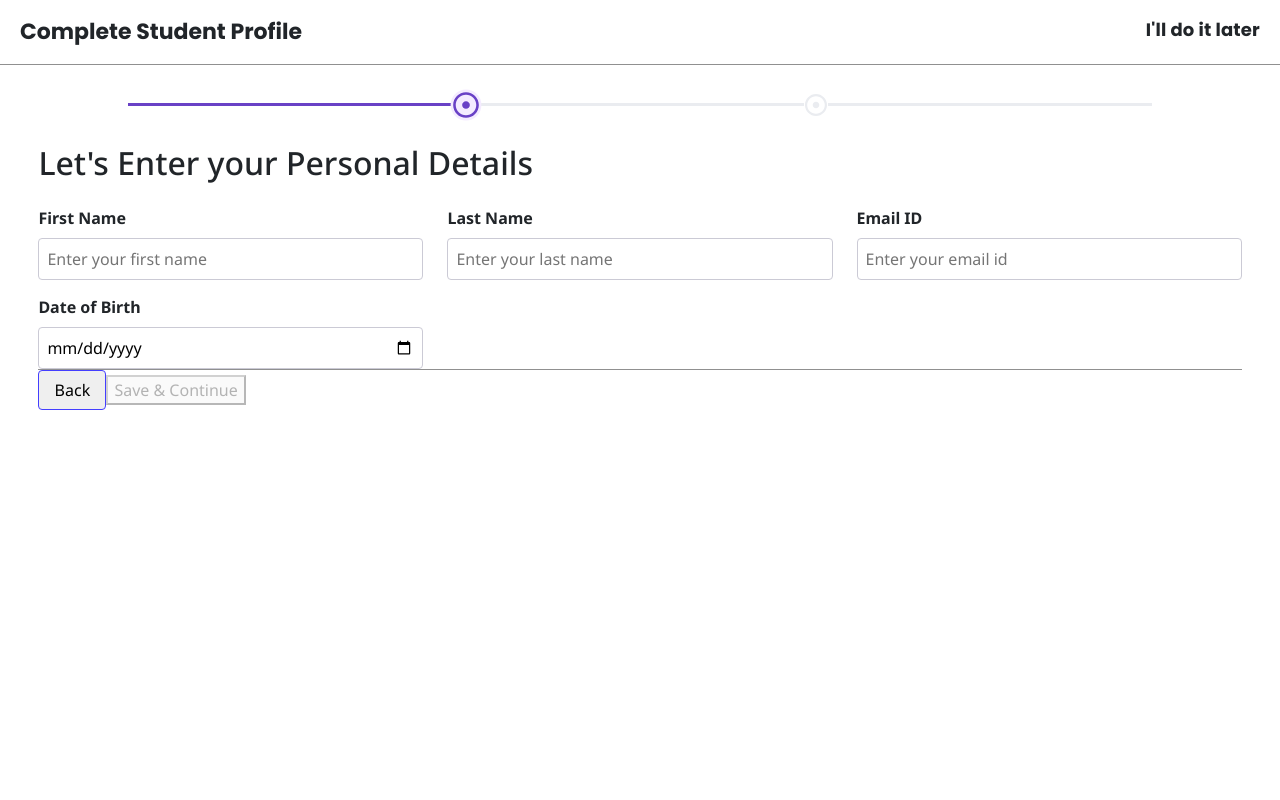
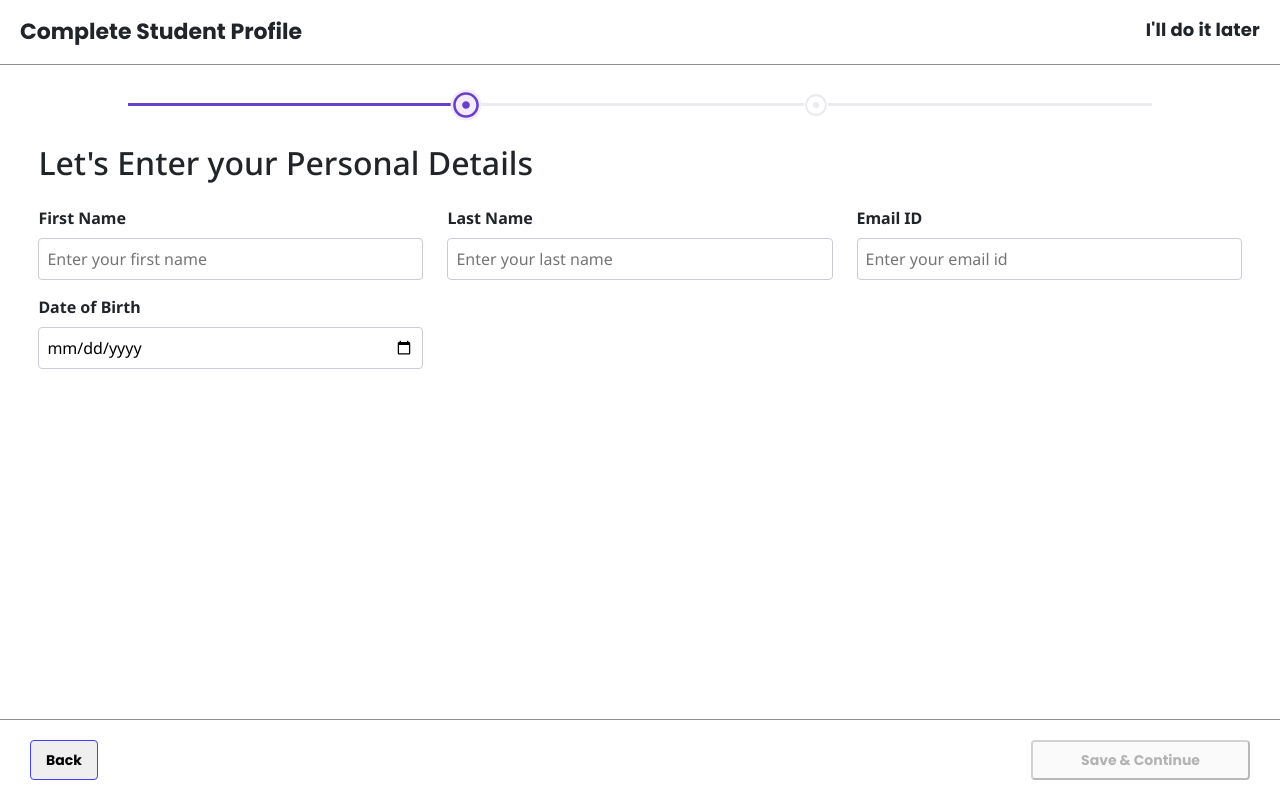
Before and after one commit to geetikajhanji11/form, a React (Create React App) app: page / in a window 1280 px wide. Built offline with nearby package versions, Linux system fonts and the light colour scheme.

Commit message:
UI improve

```diff
--- a/src/components/AddressInfoForm.css
+++ b/src/components/AddressInfoForm.css
@@ -30,3 +30,74 @@
     font-size: 14px;
     margin-top: 5px;
 }
+
+
+
+.footer {
+    position: fixed;
+    bottom: 0;
+    left: 0;
+    width: 100%;
+    background-color: #fff; /* You can adjust the background color as needed */
+    padding: 20px 0; /* Adjust padding as needed */
+}
+
+.actions {
+    padding-top: 20px;
+    display: flex;
+    justify-content: space-between;
+}
+
+.save-and-continue-button {
+
+    margin-right: 30px;
+    justify-self:left;
+    width: Fill (219px);
+    height: Fill (40px);
+    padding: 10px, 16px, 10px, 16px;
+    border-radius: 4px;
+    gap: 8px;
+
+    font-family: Poppins;
+    font-size: 14px;
+    font-weight: 600;
+    line-height: 20px;
+    letter-spacing: 0em;
+    text-align: center;
+
+    padding: 0px;
+    gap: 8px;
+
+    width: 219px;
+    height: 40px;
+
+    border-radius: 4px;
+}
+
+.back-button {
+
+    font-family: Poppins;
+    font-size: 14px;
+    font-weight: 600;
+    line-height: 20px;
+    letter-spacing: 0em;
+    text-align: center;
+
+
+        box-sizing: border-box;
+        padding: 0px;
+        gap: 8px;
+        margin-left: 30px;
+        width: 68px;
+        height: 40px;
+
+        /* Primary/500 */
+        border: 1px solid #443EFF;
+        border-radius: 4px;
+
+        /* Inside auto layout */
+        flex: none;
+        order: 0;
+        flex-grow: 0;
+
+    }
--- a/src/components/AddressInfoForm.js
+++ b/src/components/AddressInfoForm.js
@@ -2,6 +2,7 @@ import React, { useState, useEffect } from 'react';
 import { useNavigate } from 'react-router-dom';
 import { useFormData } from '../FormDataContext';
 import './AddressInfoForm.css';
+import SingleLine from './SingleLine';
 
 const AddressInfoForm = () => {
   const navigate = useNavigate();
@@ -163,10 +164,14 @@ const AddressInfoForm = () => {
         </div>
       </div>
 
-      <div className='actions'>
-        <button onClick={handleBack}>Back</button>
-        <button disabled={!isButtonEnabled} onClick={handleNext}>Finish</button>
+      <div className='footer'>
+        <SingleLine />
+        <div className='actions'>
+          <button  className='back-button' onClick={handleBack}>Back</button>
+          <button  className='save-and-continue-button' disabled={!isButtonEnabled} onClick={handleNext}>Finish</button>
+        </div>
       </div>
+
     </div>
   );
 };
--- a/src/components/PersonalInfoForm.css
+++ b/src/components/PersonalInfoForm.css
@@ -5,26 +5,7 @@
     padding-right: 3%;
 }
 
-.back-button {
 
-    box-sizing: border-box;
-    padding: 0px;
-    gap: 8px;
-
-    margin: 0 auto;
-    width: 68px;
-    height: 40px;
-
-    /* Primary/500 */
-    border: 1px solid #443EFF;
-    border-radius: 4px;
-
-    /* Inside auto layout */
-    flex: none;
-    order: 0;
-    flex-grow: 0;
-
-}
 
 
 
@@ -61,3 +42,73 @@ label {
     text-align: left;
     color: #BA3B3B;
 }
+
+
+.footer {
+    position: fixed;
+    bottom: 0;
+    left: 0;
+    width: 100%;
+    background-color: #fff; /* You can adjust the background color as needed */
+    padding: 20px 0; /* Adjust padding as needed */
+}
+
+.actions {
+    padding-top: 20px;
+    display: flex;
+    justify-content: space-between;
+}
+
+.save-and-continue-button {
+
+    margin-right: 30px;
+    justify-self:left;
+    width: Fill (219px);
+    height: Fill (40px);
+    padding: 10px, 16px, 10px, 16px;
+    border-radius: 4px;
+    gap: 8px;
+
+    font-family: Poppins;
+    font-size: 14px;
+    font-weight: 600;
+    line-height: 20px;
+    letter-spacing: 0em;
+    text-align: center;
+
+    padding: 0px;
+    gap: 8px;
+
+    width: 219px;
+    height: 40px;
+
+    border-radius: 4px;
+}
+
+.back-button {
+
+    font-family: Poppins;
+    font-size: 14px;
+    font-weight: 600;
+    line-height: 20px;
+    letter-spacing: 0em;
+    text-align: center;
+
+
+        box-sizing: border-box;
+        padding: 0px;
+        gap: 8px;
+        margin-left: 30px;
+        width: 68px;
+        height: 40px;
+
+        /* Primary/500 */
+        border: 1px solid #443EFF;
+        border-radius: 4px;
+
+        /* Inside auto layout */
+        flex: none;
+        order: 0;
+        flex-grow: 0;
+
+    }
--- a/src/components/PersonalInfoForm.js
+++ b/src/components/PersonalInfoForm.js
@@ -170,11 +170,14 @@ const PersonalInfoForm = () => {
         </div>
       </div>
 
-      <SingleLine />
-      <div className='actions'>
-        <button className='back-button' onClick={handleBack}>Back</button>
-        <button disabled={!isButtonEnabled} onClick={handleNext}>Save & Continue</button>
+      <div className='footer'>
+        <SingleLine />
+        <div className='actions'>
+          <button className='back-button' onClick={handleBack}>Back</button>
+          <button className='save-and-continue-button' disabled={!isButtonEnabled} onClick={handleNext}>Save & Continue</button>
+        </div>
       </div>
+
     </div>
   );
 };
--- a/src/index.css
+++ b/src/index.css
@@ -9,3 +9,9 @@ code {
   font-family: source-code-pro, Menlo, Monaco, Consolas, 'Courier New',
     monospace;
 }
+
+html, body {
+  margin: 0;
+  padding: 0;
+  height: 100%; /* Ensure the full height is utilized */
+}
```
